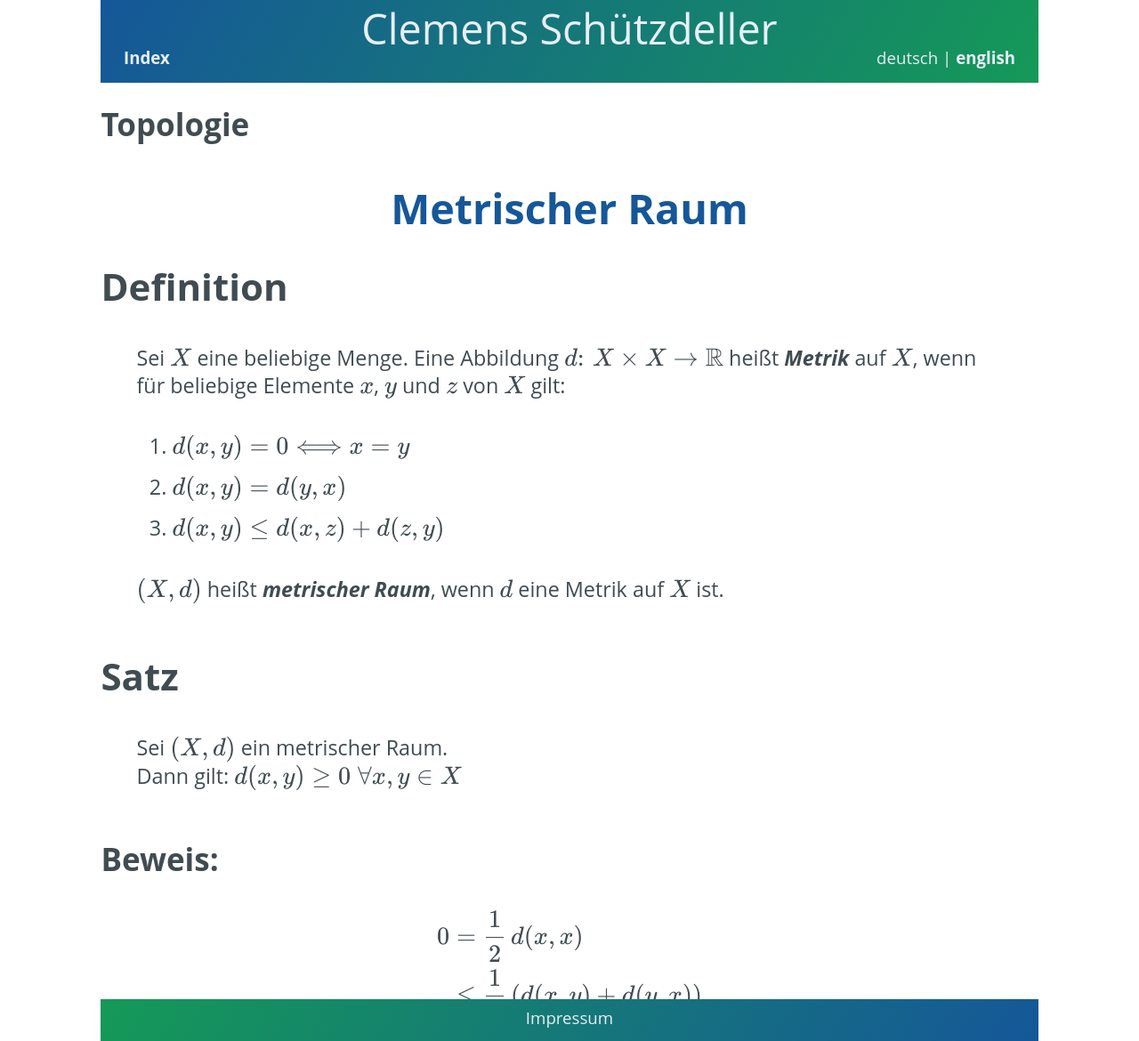
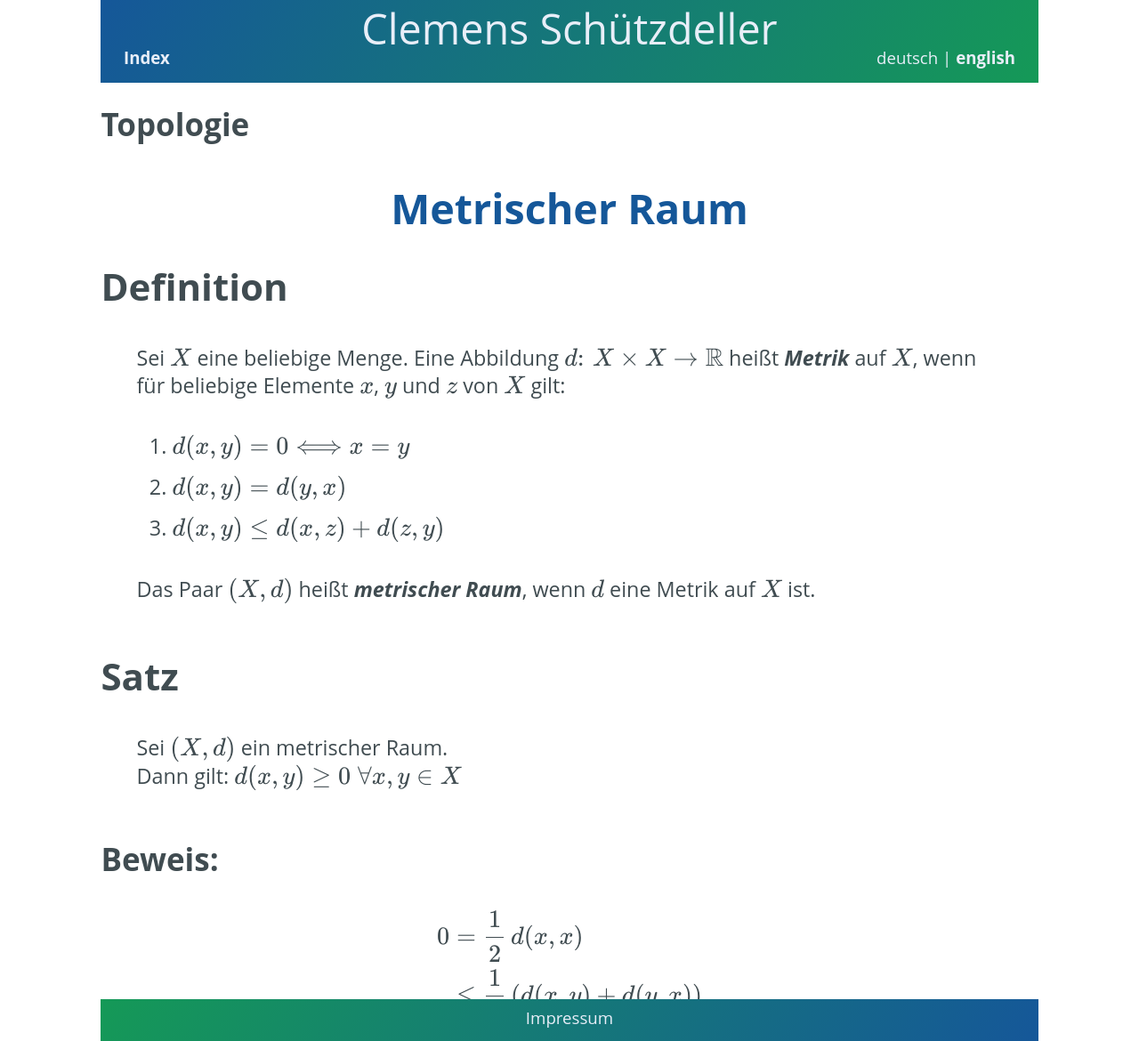
Before and after one commit to cs-LA/home, a Jekyll site: the page built from Topologie/MetrischerRaum.md, in a window 1280 px wide. Shown: the whole page at 89% size. Built offline with Jekyll 4.4.1, drawn with Linux system fonts in a browser that asks for light colours; our own code applies the rules of GitHub Pages for plain Markdown files.

Commit message:
MetrischerRaum.md aktualisieren

```diff
--- a/Topologie/MetrischerRaum.md
+++ b/Topologie/MetrischerRaum.md
@@ -10,7 +10,7 @@
 > 2. $d(x,y) = d(y,x)$
 > 3. $d(x,y) \leq d(x,z) + d(z,y)$
 
-> $(X,d)$ heißt ***metrischer Raum***, wenn $d$ eine Metrik auf $X$ ist.
+> Das Paar $(X,d)$ heißt ***metrischer Raum***, wenn $d$ eine Metrik auf $X$ ist.
 
 ## Satz
 
```
